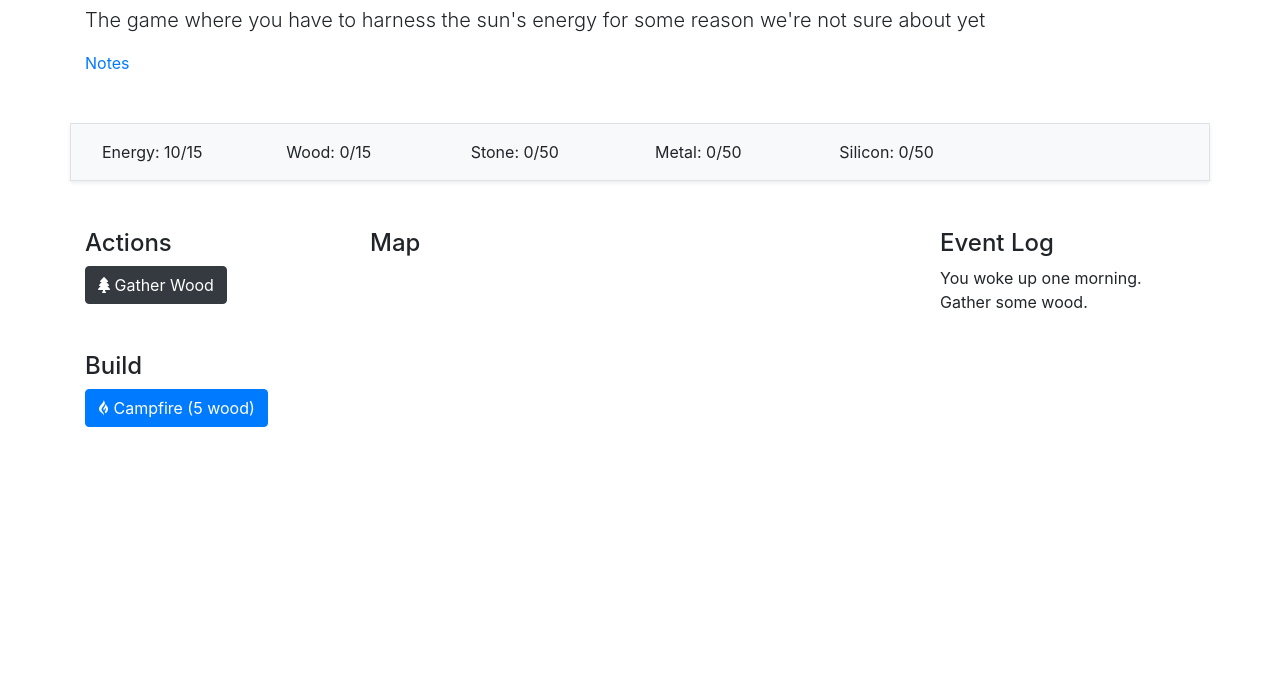
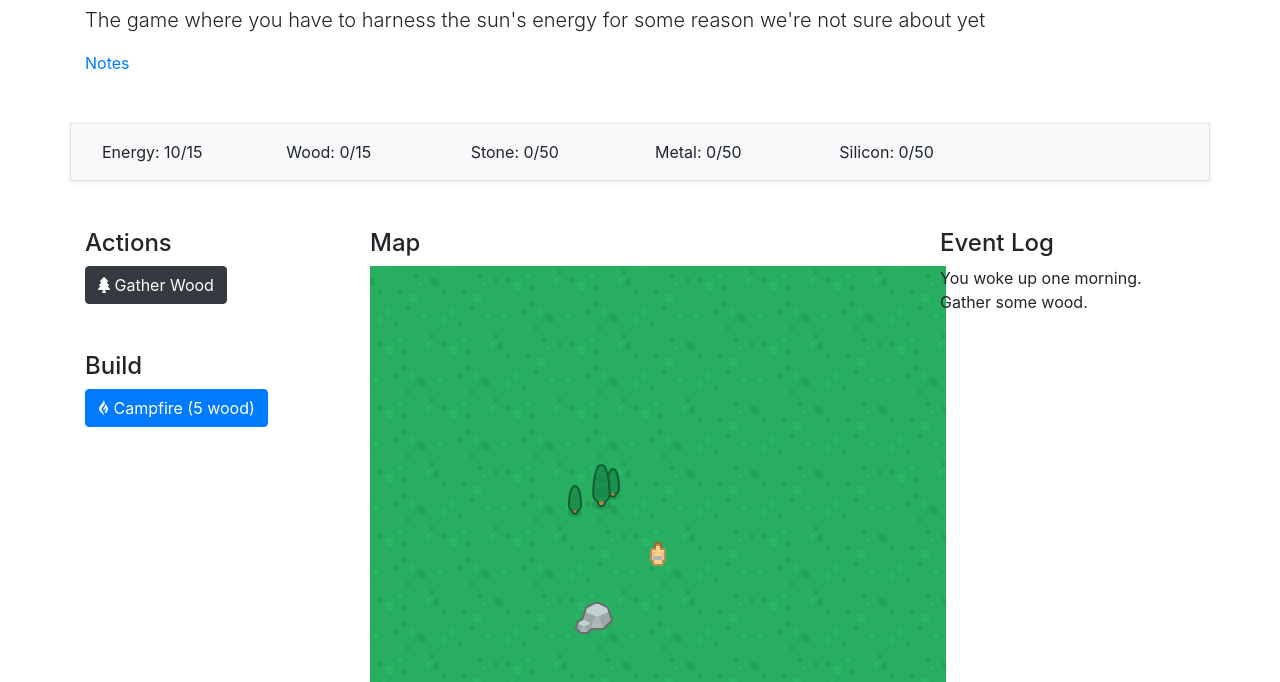
Before and after one commit to TamDenholm/StealTheSun, a plain HTML site: page index.htm in a window 1280 px wide. Shown: the part 118-800 px from the top of the page. Drawn offline with nearby package versions, Linux system fonts and the light colour scheme.

Commit message:
first draft of getting the map generation working, not perfect but it works

```diff
--- a/index.htm
+++ b/index.htm
@@ -15,10 +15,12 @@
     <meta http-equiv="Expires" content="0" />
     <link rel="stylesheet" href="/css/style.css" type="text/css" media="screen" />
     <script src="/js/main.js"></script>
+    <script src="/js/utilities.js"></script>
     <script src="/js/actions.js"></script>
     <script src="/js/items.js"></script>
     <script src="/js/build.js"></script>
     <script src="/js/resources.js"></script>
+    <script src="/js/map.js"></script>
 
 <script>
 $(document).ready(function(){
@@ -27,7 +29,10 @@ $(document).ready(function(){
 </script>
 </head>
 <body>
-
+    <!-- i dont like this, i'd rather load this image in via JS, but this'll do for now -->
+    <div style="display: none">
+        <img id="spritesheet" src="/images/spritesheets/new.png" width="704" height="64">
+    </div>
 
     <div class="container mt-5">
         <div class="row">
@@ -70,6 +75,7 @@ $(document).ready(function(){
             <div class="col-6">
                 <h4>Map</h4>
                 <canvas id="map" height="576" width="576"></canvas>
+
                 <h4>Stuff</h4>
                 <div id="stuff" class="row">
 
@@ -88,6 +94,5 @@ $(document).ready(function(){
 
 
 
-
 </body>
 </html>
--- a/js/actions.js
+++ b/js/actions.js
@@ -5,7 +5,7 @@ let actions = {
         // add energy button
         $('#gather_wood').on('click', function(){
             resources.edit('energy', -1);
-            resources.edit('wood', actions.random(1,2));
+            resources.edit('wood', utilities.random(1,2));
         });
 
         // campfire
@@ -14,12 +14,5 @@ let actions = {
         });
     },
 
-    // generate random numbers between 2 integers
-    random: function(min, max){
-        if(min > max){
-            return 0
-        }
-        return Math.floor(Math.random() * (max - min + 1)) + min;
-    }
 
 };
--- a/js/main.js
+++ b/js/main.js
@@ -7,6 +7,7 @@ let main = {
         // initial load
         resources.update();
         actions.attach();
+        map.init();
 
         // begin loop
         setInterval(function(){
--- /dev/null
+++ b/js/map.js
@@ -0,0 +1,80 @@
+let map = {
+
+    // initialisation
+    init: function(){
+        this.draw_map();
+    },
+
+    draw_map: function(){
+        let context = document.getElementById('map').getContext('2d');
+        // figure out a better way to load images
+        let spritesheet = document.getElementById('spritesheet');
+
+        let cols = 9;
+        let rows = 9;
+        let tile_size = 64;
+
+        // could make this better, obj maybe?
+        let stone_1 = 1;
+        let stone_2 = 2;
+        let stone_3 = 3;
+        let stone_4 = 4;
+        let tree_1 = 5;
+        let tree_2 = 6;
+        let tree_3 = 7;
+        let tree_4 = 8;
+        let grass_1 = 9;
+        let grass_2 = 10;
+        let player = 11;
+
+        // place the sprites onto the canvas
+        for(let c = 0; c < cols; c++){
+            for(let r = 0; r < rows; r++){
+                // place ground
+                context.drawImage(
+                    spritesheet,            // spritesheet image for map
+                    (utilities.random(9,10) - 1) * tile_size, // spritesheet start x
+                    0,                      // spritesheet start y
+                    tile_size,              // how much of spritesheet to move x
+                    tile_size,              // how much of spritesheet to move x
+                    c * tile_size,          // where to place on canvas x
+                    r * tile_size,          // where to place on cavas y
+                    tile_size,              // how much of canvas to draw x
+                    tile_size               // how much of canvas to draw y
+                );
+                // place objects over ground
+                if(this.get_tile((c + 1), (r + 1))){
+                    context.drawImage(
+                        spritesheet,            // spritesheet image for map
+                        (this.get_tile((c + 1),(r + 1)) - 1) * tile_size, // spritesheet start x
+                        0,                      // spritesheet start y
+                        tile_size,              // how much of spritesheet to move x
+                        tile_size,              // how much of spritesheet to move x
+                        c * tile_size,          // where to place on canvas x
+                        r * tile_size,          // where to place on cavas y
+                        tile_size,              // how much of canvas to draw x
+                        tile_size               // how much of canvas to draw y
+                    );
+                }
+            }
+        }
+    },
+
+    get_tile: function(x,y){
+        // player in the middle
+        if(x == 5 && y == 5){
+            return 11;
+        }
+        // trees
+        if(x == 4 && y == 4){
+            return 7;
+        }
+        // stone
+        if(x == 4 && y == 6){
+            return 3;
+        }
+        return false;
+        //return utilities.random(9,10);
+    }
+
+}
--- /dev/null
+++ b/js/utilities.js
@@ -0,0 +1,10 @@
+let utilities = {
+
+    // generate random numbers between 2 integers
+    random: function(min, max){
+        if(min > max){
+            return 0
+        }
+        return Math.floor(Math.random() * (max - min + 1)) + min;
+    }
+}
```
Also changed, not shown: images/spritesheets/map.png (added), images/spritesheets/new.png (added).
